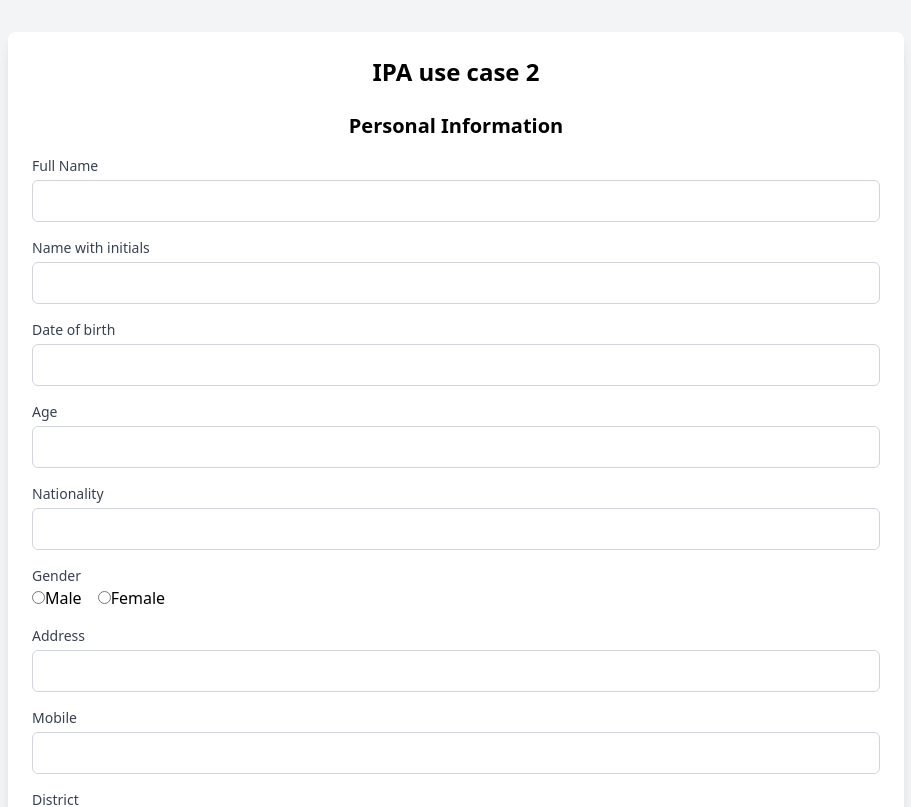
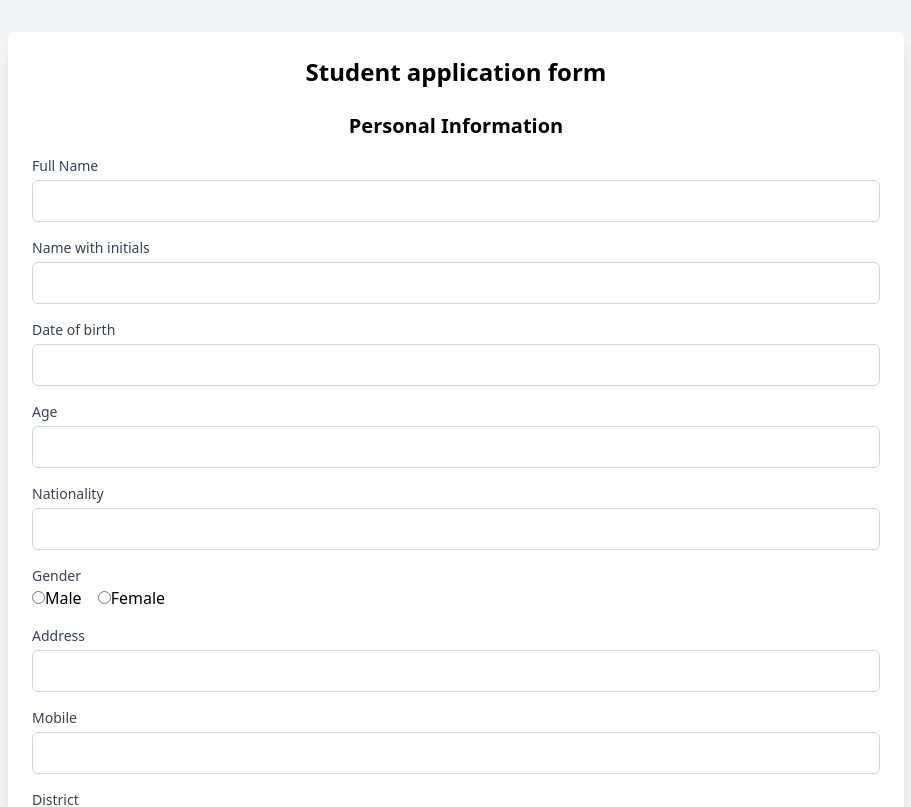
Before and after one commit to DharshiBalasubramaniyam/ipa-usecase-2-demo-frontend, a React (Vite) app: page / in a window 1280 px wide. Shown: the top 807 px of the page, without its empty margins (184-1095 px from the left). Built offline with nearby package versions, Linux system fonts and the light colour scheme.

Commit message:
Update App.jsx

```diff
--- a/src/App.jsx
+++ b/src/App.jsx
@@ -51,7 +51,7 @@
   return (
     <div className="min-h-screen bg-gray-100 py-8 px-4">
       <div className="max-w-4xl mx-auto bg-white shadow-lg rounded-lg p-6">
-        <h1 className="text-2xl font-bold mb-6 text-center">IPA use case 2</h1>
+        <h1 className="text-2xl font-bold mb-6 text-center">Student application form</h1>
 
         {
           finalForm ? (
```
